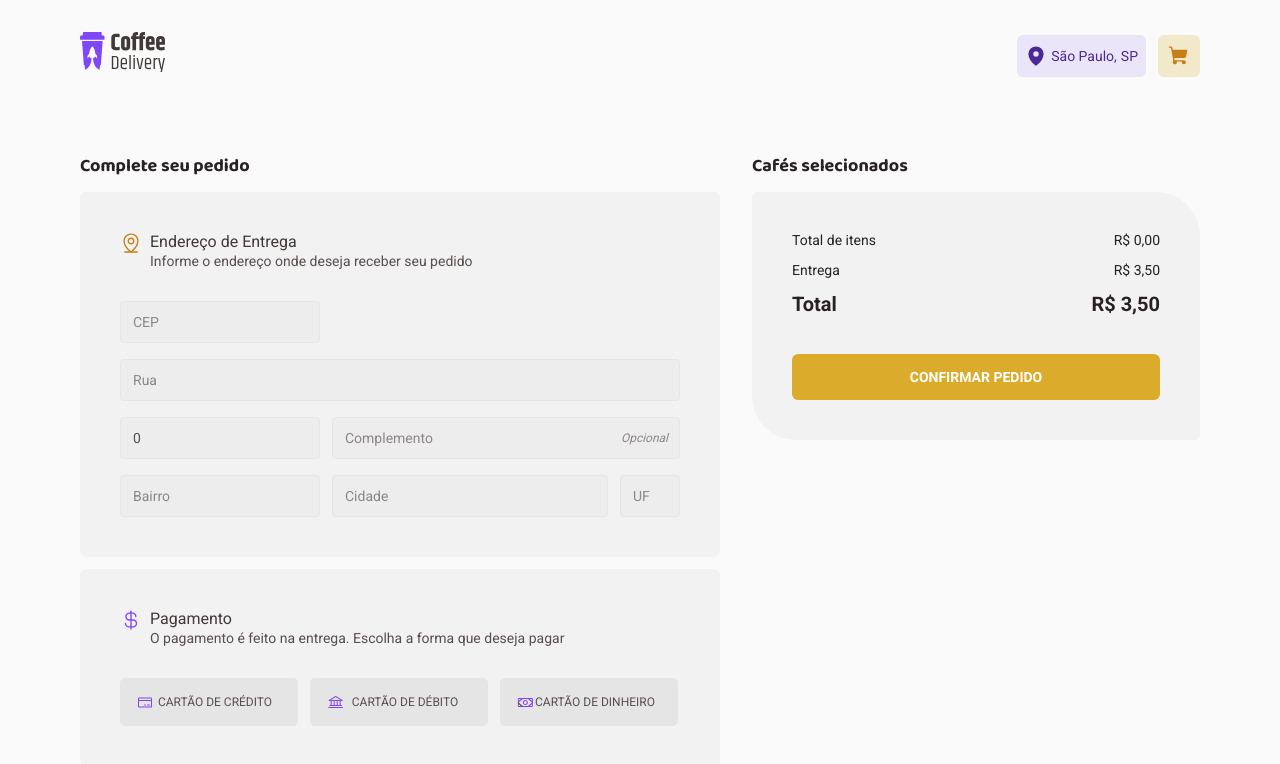
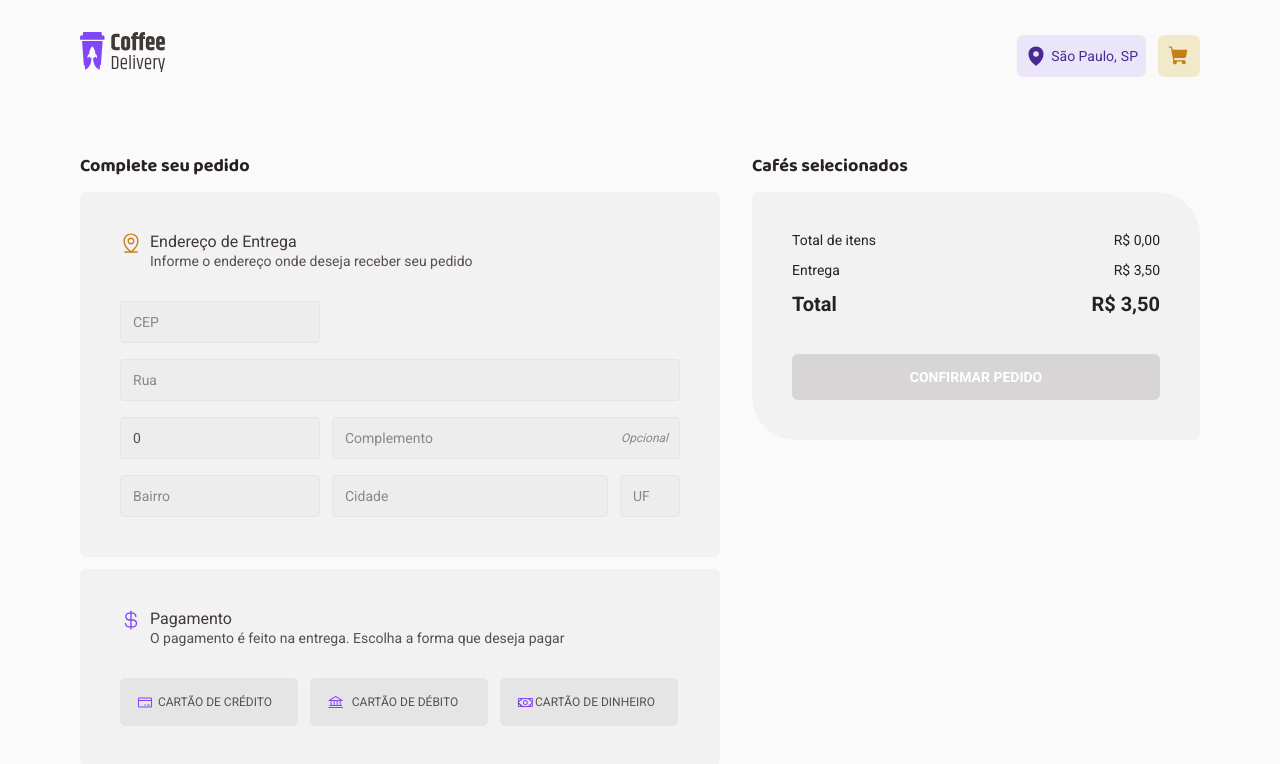
Before and after one commit to kaiquezimerer/ignite-reactjs2-coffee-delivery, a React (Vite) app: page /checkout in a window 1280 px wide. Shown: the top 764 px of the page. Built offline with nearby package versions, Linux system fonts and the light colour scheme.

Commit message:
Add validation to CheckoutForm

```diff
--- a/src/pages/Checkout/index.tsx
+++ b/src/pages/Checkout/index.tsx
@@ -79,6 +79,21 @@ export function Checkout() {
   const totalProductPrice = getTotalPrice();
   const totalPrice = totalProductPrice + DELIVERY_COST;
 
+  function isChackoutFormValidate() {
+    if (!cart.length) return false
+
+    if (form.cep === '') return false;
+    if (form.rua === '') return false;
+    if (form.numero <= 0) return false;
+    if (form.bairro === '') return false;
+    if (form.cidade === '') return false;
+    if (form.uf === '') return false;
+
+    if (!paymentMethod) return false
+
+    return true
+  }
+
   return (
     <CheckoutContainer>
       <div>
@@ -150,7 +165,11 @@ export function Checkout() {
               <p><span>{formatToLocalePrice(totalPrice)}</span></p>
             </div>
           </Summary>
-          <ConfirmButton type="button" onClick={handleSubmit}>
+          <ConfirmButton
+            type="button"
+            disabled={!isChackoutFormValidate()}
+            onClick={handleSubmit}
+          >
             Confirmar pedido
           </ConfirmButton>
         </Card>
--- a/src/pages/Checkout/styles.ts
+++ b/src/pages/Checkout/styles.ts
@@ -222,7 +222,12 @@ export const ConfirmButton = styled.button`
   cursor: pointer;
   transition: background-color 200ms ease;
 
-  &:hover {
+  &:not(:disabled):hover {
     background-color: ${(props) => props.theme['yellow-800']};
   }
+
+  &:disabled {
+    cursor: not-allowed;
+    background-color: ${(props) => props.theme['gray-500']};
+  }
 `
```
